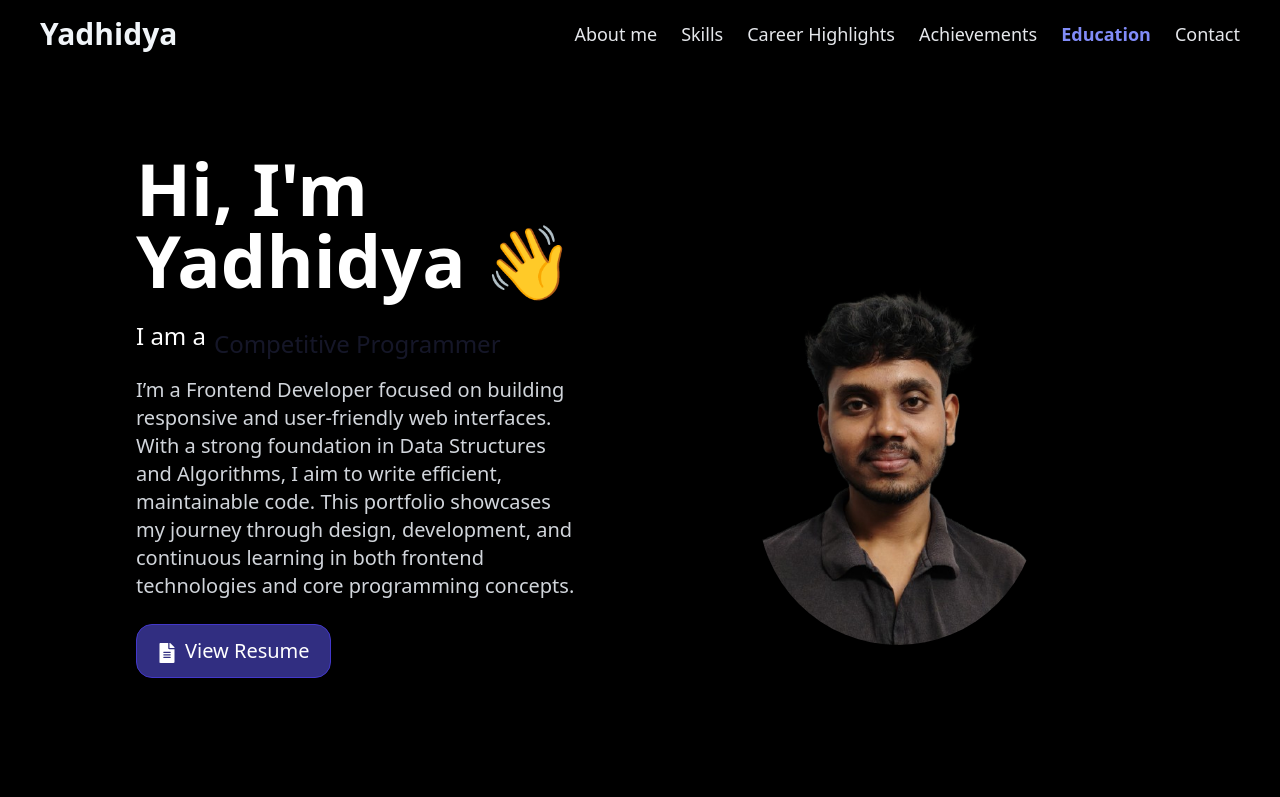
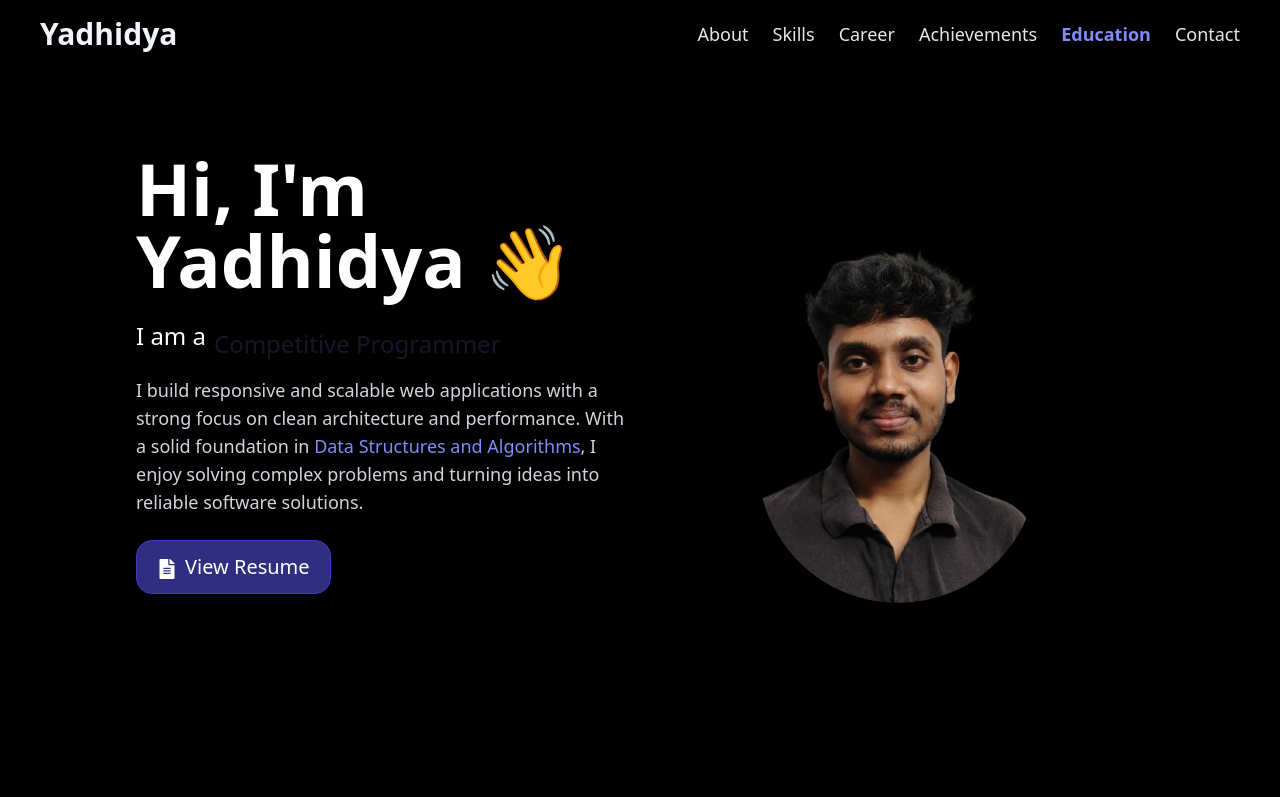
Before and after one commit to Yadhidya/portfolio, a React (Vite) app: page / in a window 1280 px wide. Shown: the top 797 px of the page. Built offline with nearby package versions, Linux system fonts and the light colour scheme.

Commit message:
Modified header format

```diff
--- a/src/Components/AboutMe.jsx
+++ b/src/Components/AboutMe.jsx
@@ -6,7 +6,7 @@ import { FaFileAlt } from "react-icons/fa";
 const AboutMe = () => {
   const roles = [
     "Competitive Programmer",
-    "Frontend Developer",
+    "Web Developer",
     "Video Editor"
   ];
 
@@ -56,9 +56,14 @@ const AboutMe = () => {
           </AnimatePresence>
         </div>
 
-        <p className="text-base sm:text-lg md:text-xl leading-relaxed text-gray-300 mt-6 max-w-md mx-auto md:mx-0">
-        I’m a Frontend Developer focused on building responsive and user-friendly web interfaces. With a strong foundation in Data Structures and Algorithms, I aim to write efficient, maintainable code.
-This portfolio showcases my journey through design, development, and continuous learning in both frontend technologies and core programming concepts.
+        <p className="text-gray-300 text-base sm:text-lg mt-6 leading-relaxed max-w-lg">
+          I build responsive and scalable web applications with a strong focus
+          on clean architecture and performance. With a solid foundation in
+          <span className="text-indigo-400 font-medium">
+            {" "}Data Structures and Algorithms
+          </span>
+          , I enjoy solving complex problems and turning ideas into reliable
+          software solutions.
         </p>
 
         <button
--- a/src/Components/Header.jsx
+++ b/src/Components/Header.jsx
@@ -7,9 +7,9 @@ const Header = () => {
   const [activeSection, setActiveSection] = useState("");
 
   const navLinks = [
-    { id: "about_me", label: "About me" },
+    { id: "about_me", label: "About" },
     { id: "skills", label: "Skills" },
-    { id: "CareerHighlights", label: "Career Highlights" },
+    { id: "CareerHighlights", label: "Career" },
     { id: "Achievements", label: "Achievements" },
     { id: "education", label: "Education" },
     { id: "contact_me", label: "Contact" },
--- a/src/index.css
+++ b/src/index.css
@@ -13,3 +13,6 @@ body {
 #root {
   min-height: 100%;
 }
+html {
+  scroll-behavior: smooth;
+}
```
